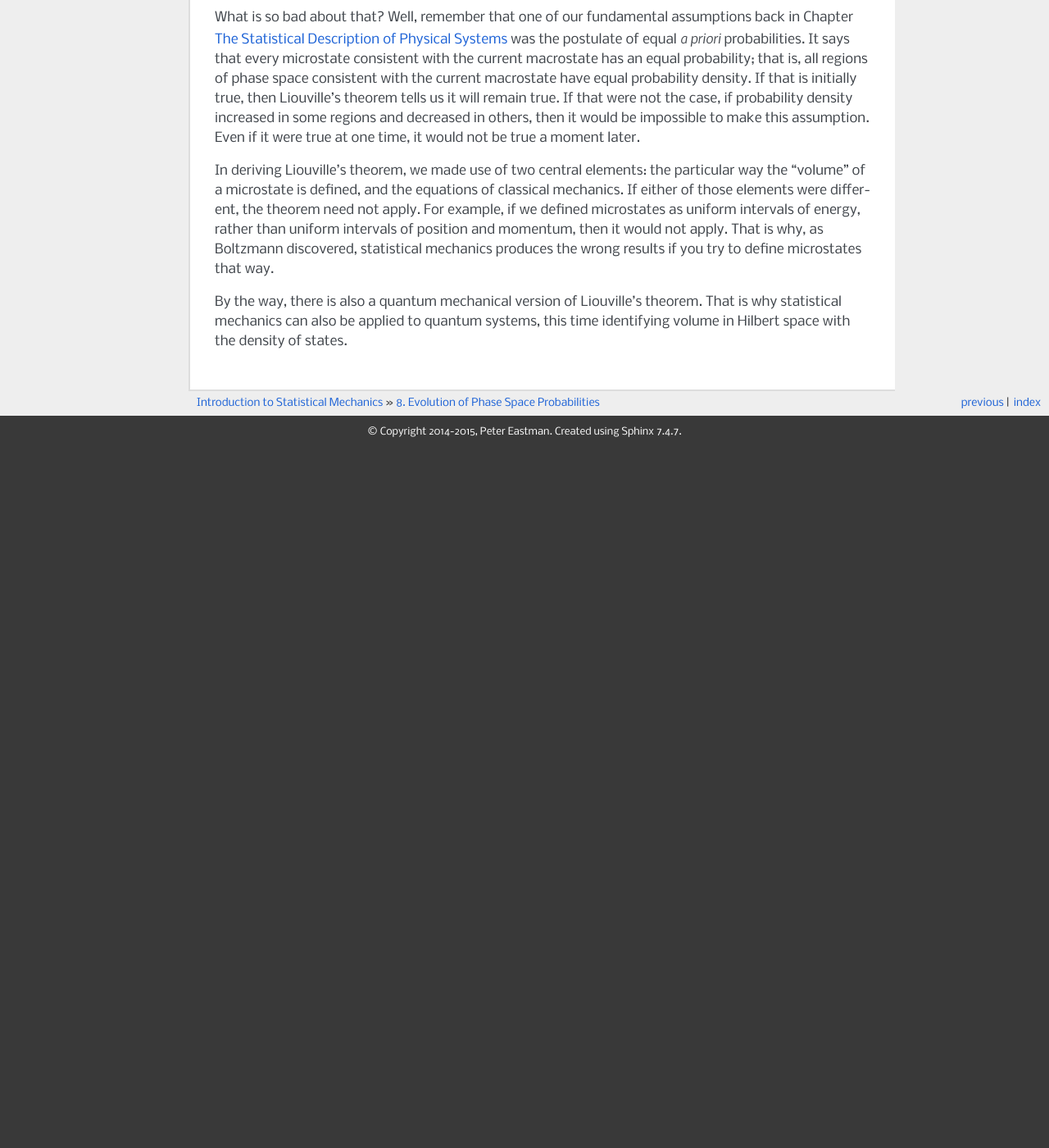
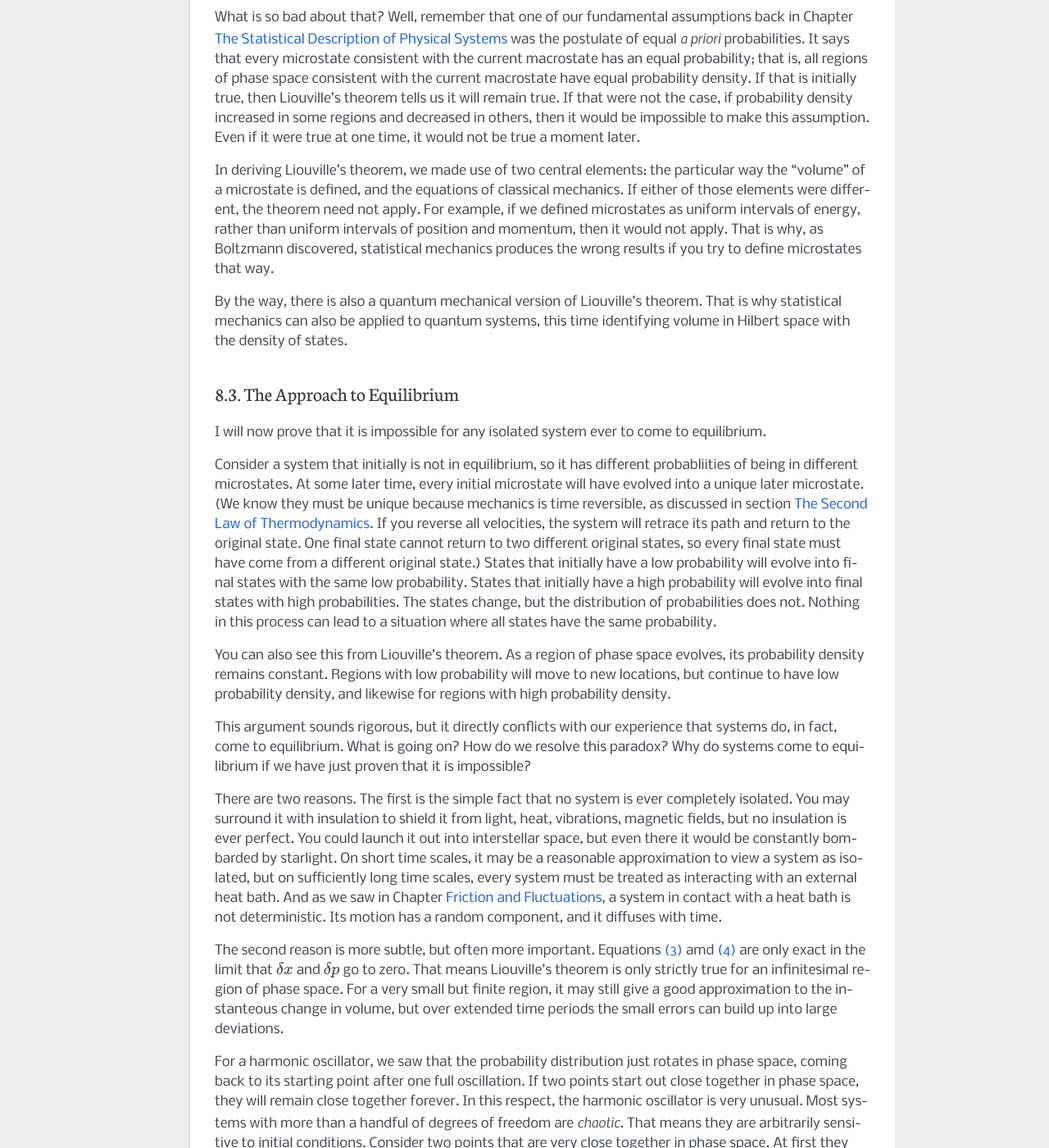
Before and after one commit to peastman/statmech, a Sphinx documentation site: the page built from source/phasespace.rst, in a window 1280 px wide and 1400 px high, scrolled down 3062 px. Shown: the whole window at 82% size. Built offline with Sphinx 7.4.7, drawn with Linux system fonts in a browser that asks for light colours; before the commit the page ends 3608 px from its top, so only the background shows below that; some of the changed text lies outside the part shown.

Commit message:
Finished chapter 8

```diff
--- a/source/friction.rst
+++ b/source/friction.rst
@@ -1,3 +1,5 @@
+.. _friction-and-fluctuations:
+
 Friction and Fluctuations
 #########################
 
--- a/source/index.rst
+++ b/source/index.rst
@@ -5,6 +5,7 @@ Copyright © 2014-2015 by Peter Eastman
 
 This work may be freely distributed under the terms of the
 `Creative Commons Attribution-NoDerivatives 4.0 International License <http://creativecommons.org/licenses/by-nd/4.0>`_.
+The source can be found at https://github.com/peastman/statmech.
 
 Contents
 ========
--- a/source/phasespace.rst
+++ b/source/phasespace.rst
@@ -155,3 +155,63 @@ results if you try to define microstates that way.
 
 By the way, there is also a quantum mechanical version of Liouville's theorem.  That is why statistical mechanics can
 also be applied to quantum systems, this time identifying volume in Hilbert space with the density of states.
+
+
+The Approach to Equilibrium
+===========================
+
+I will now prove that it is impossible for any isolated system ever to come to equilibrium.
+
+Consider a system that initially is not in equilibrium, so it has different probabliities of being in different
+microstates.  At some later time, every initial microstate will have evolved into a unique later microstate.  (We know
+they must be unique because mechanics is time reversible, as discussed in section
+:ref:`the-second-law-of-thermodynamics`.  If you reverse all velocities, the system will retrace its path and return to
+the original state.  One final state cannot return to two different original states, so every final state must have come
+from a different original state.)  States that initially have a low probability will evolve into final states with the
+same low probability.  States that initially have a high probability will evolve into final states with high
+probabilities.  The states change, but the distribution of probabilities does not.  Nothing in this process can lead to
+a situation where all states have the same probability.
+
+You can also see this from Liouville's theorem.  As a region of phase space evolves, its probability density remains
+constant.  Regions with low probability will move to new locations, but continue to have low probability density, and
+likewise for regions with high probability density.
+
+This argument sounds rigorous, but it directly conflicts with our experience that systems do, in fact, come to
+equilibrium.  What is going on?  How do we resolve this paradox?  Why do systems come to equilibrium if we have just
+proven that it is impossible?
+
+There are two reasons.  The first is the simple fact that no system is ever completely isolated.  You may surround it
+with insulation to shield it from light, heat, vibrations, magnetic fields, but no insulation is ever perfect.  You
+could launch it out into interstellar space, but even there it would be constantly bombarded by starlight.  On short
+time scales, it may be a reasonable approximation to view a system as isolated, but on sufficiently long time scales,
+every system must be treated as interacting with an external heat bath.  And as we saw in Chapter
+:ref:`friction-and-fluctuations`, a system in contact with a heat bath is not deterministic.  Its motion has a random
+component, and it diffuses with time.
+
+The second reason is more subtle, but often more important.  Equations :eq:`liouville-step-2` amd :eq:`liouville-step-3`
+are only exact in the limit that :math:`\delta x` and :math:`\delta p` go to zero.  That means Liouville's theorem is
+only strictly true for an infinitesimal region of phase space.  For a very small but finite region, it may still give a
+good approximation to the instanteous change in volume, but over extended time periods the small errors can build up
+into large deviations.
+
+For a harmonic oscillator, we saw that the probability distribution just rotates in phase space, coming back to its
+starting point after one full oscillation.  If two points start out close together in phase space, they will remain
+close together forever.  In this respect, the harmonic oscillator is very unusual.  Most systems with more than a
+handful of degrees of freedom are *chaotic*.  That means they are arbitrarily sensitive to initial conditions.  Consider
+two points that are very close together in phase space.  At first they will move in almost the same direction, and
+therefore remain close together, but with time they will gradually move apart.  The further apart they become, the less
+correlated their motions will be, until eventually they are following completely independent trajectories.
+
+Chaotic systems are not merely sensitive to initial conditions, but *arbitrarily* sensitive.  Any finite difference
+between the starting states, no matter how small, will eventually lead to the trajectories diverging.  If you make the
+initial distance smaller, they will take slightly longer to diverge but that is all.  They will still eventually
+diverge.
+
+Consider the states contained in a tiny but still finite region of phase space.  Initially those states will move in
+almost (but not exactly) the same direction, and the volume they occupy will remain almost (but not exactly) the same.
+But gradually they will spread out, and mix with other states that started in different parts of phase space.
+Eventually they will become widely distributed.  If you then look at a tiny but finite region of phase space, you will
+find it contains states that started in many different places.  Infinitesimal regions of phase space remain intact and
+maintain the same probability density.  But for any finite values of :math:`\delta x` and :math:`\delta p`, the
+"microstates" eventually become mixed up and their probability density converges to a uniform average value.  That is
+what happens when a system comes to equilibrium.
--- a/source/thermodynamics.rst
+++ b/source/thermodynamics.rst
@@ -122,6 +122,8 @@ This is another law that was needed to allow empirical definitions of temperatur
 viewpoint, it is a statement of the fact that for nearly all physical systems, the density of states increases with
 energy.
 
+
+.. _the-second-law-of-thermodynamics:
 
 The Second Law of Thermodynamics
 ================================
```
Also changed, not shown: other parts of source/phasespace.rst (+5 -5 lines).
